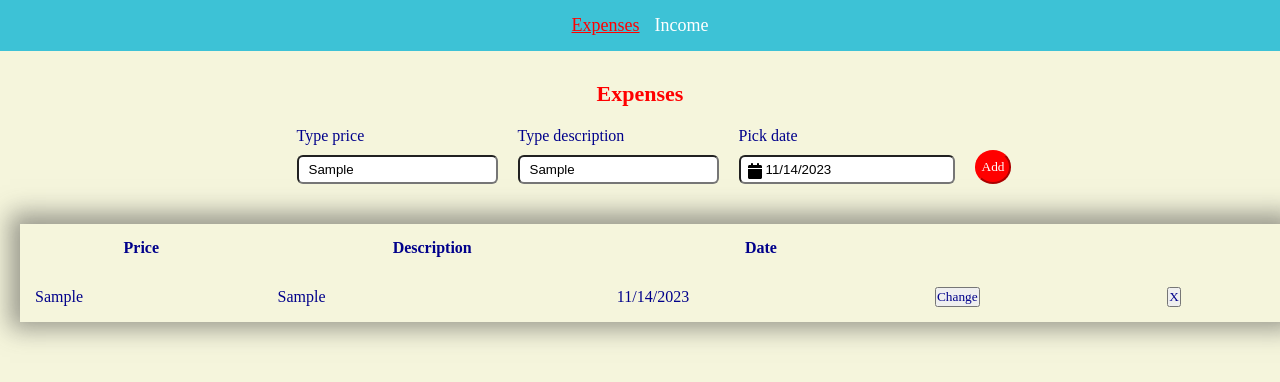
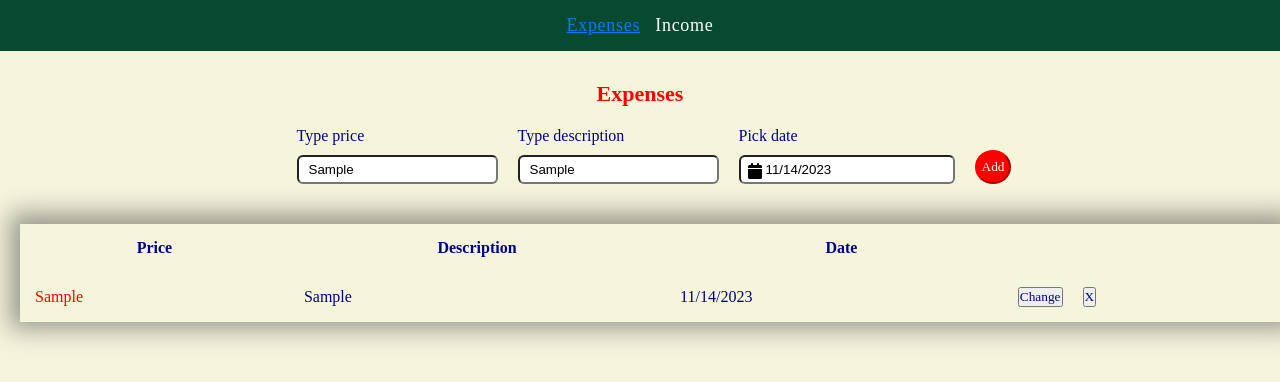
Before and after one commit to ToyEye/money-counter, a React (Vite) app: page / in a window 1280 px wide. Both pictures are taken after typing "Sample", "Sample" into the empty fields and a click on the button "Add". Shown: the top 382 px of the page. Built offline with nearby package versions, Linux system fonts and the light colour scheme.

Commit message:
add some style

```diff
--- a/src/components/App/App.styled.tsx
+++ b/src/components/App/App.styled.tsx
@@ -20,7 +20,7 @@ export const TabListStyled = styled(TabList)`
 
   padding-top: 15px;
   padding-bottom: 15px;
-  background-color: #3dc2d6;
+  background-color: #084a31;
 `;
 
 export const TabWrapper = styled.div`
@@ -31,11 +31,12 @@ export const TabStyled = styled(Tab)`
   color: #fff;
   font-size: 18px;
   cursor: pointer;
+  letter-spacing: 0.04em;
   transition: 350ms cubic-bezier(0.19, 1, 0.22, 1);
 
   &.react-tabs__tab--selected {
     text-decoration: underline;
-    color: red;
+    color: #007bff;
   }
 `;
 
--- a/src/components/FinanceRow/FinanceRow.styled.tsx
+++ b/src/components/FinanceRow/FinanceRow.styled.tsx
@@ -10,4 +10,19 @@ export const TableRow = styled.tr`
 
 export const TableData = styled.td`
   padding: 15px;
+
+  &.expenses {
+    color: red;
+  }
+
+  &.income {
+    color: green;
+  }
 `;
+
+export const BtnWrapper = styled(TableData)`
+  display: flex;
+  gap: 20px;
+  padding-left: 0;
+  padding-right: 0;
+`;
--- a/src/components/FinanceRow/FinanceRow.tsx
+++ b/src/components/FinanceRow/FinanceRow.tsx
@@ -1,6 +1,6 @@
 import { useState } from "react";
 import { useDispatch } from "react-redux";
-import { TableData, TableRow } from "./FinanceRow.styled";
+import { TableData, TableRow, BtnWrapper } from "./FinanceRow.styled";
 
 import Modal from "../Modal/Modal";
 import ChangeForm from "../ChangeForm/ChangeForm";
@@ -25,22 +25,21 @@ const FinanceRow = ({ operation, type }: Props) => {
   return (
     <>
       <TableRow>
-        <TableData>{operation.price}</TableData>
+        <TableData className={type}>{operation.price}</TableData>
         <TableData>{operation.description}</TableData>
         <TableData>{operation.date}</TableData>
-        <TableData>
+        {/* <TableData></TableData> */}
+        <BtnWrapper>
           <button type="button" onClick={toggleModal}>
             Change
           </button>
-        </TableData>
-        <TableData>
           <button
             type="button"
             onClick={() => dispatch(deleteExpense({ type, id: operation.id }))}
           >
             X
           </button>
-        </TableData>
+        </BtnWrapper>
       </TableRow>
       {isModalOpen && (
         <Modal>
```
